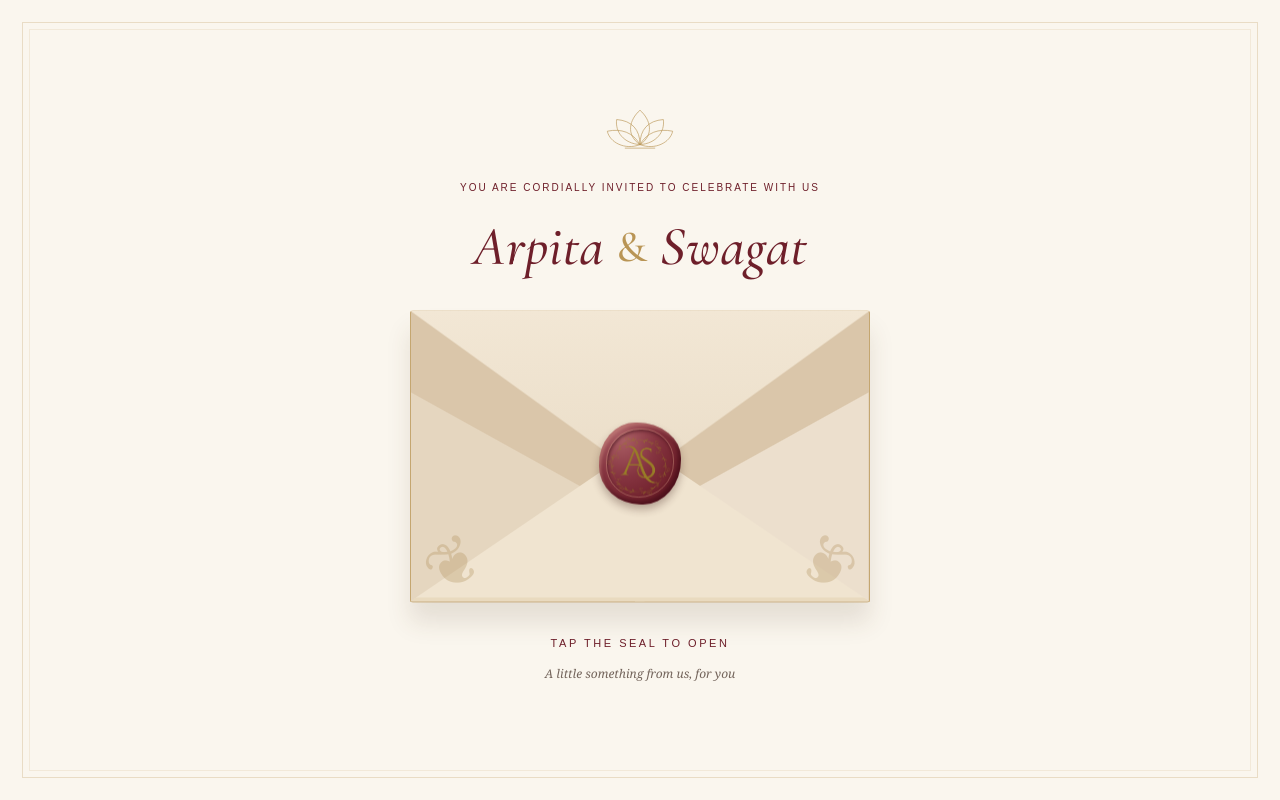
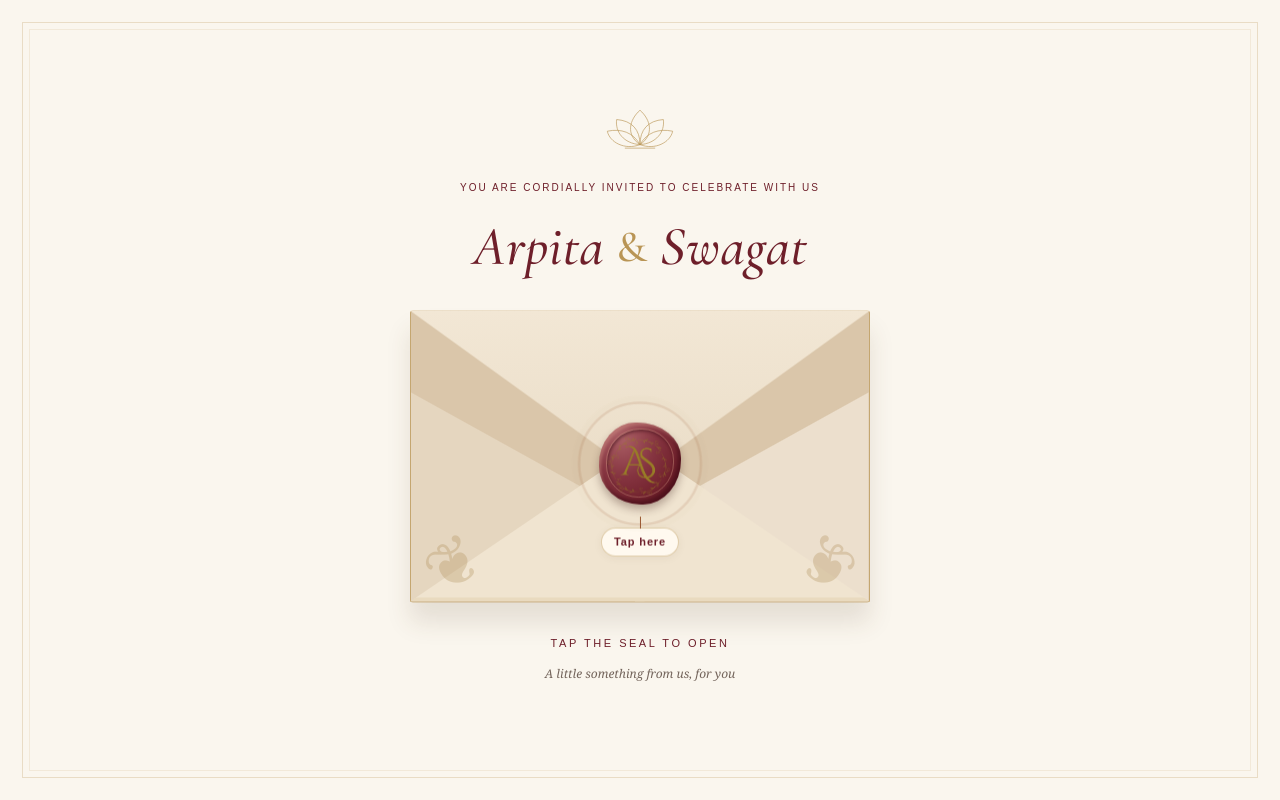
Before and after one commit to mishrarpita321/wedding-invitation, a React (Vite) app: page / in a window 1280 px wide. Built offline with nearby package versions, Linux system fonts and the light colour scheme.

Commit message:
highlight seal and scroll guidance

```diff
--- a/src/components/blessing/GaneshBlessing.tsx
+++ b/src/components/blessing/GaneshBlessing.tsx
@@ -1,3 +1,4 @@
+import { useEffect, useState } from 'react';
 import { motion, useReducedMotion, type Variants } from 'framer-motion';
 import { Flourish } from '../shared/Ornaments';
 import ganeshLogo from '../../../assets/GaneshLogo.png';
@@ -5,6 +6,18 @@ import './blessing.css';
 
 export default function GaneshBlessing() {
   const reduced = useReducedMotion();
+  const [showScrollCue, setShowScrollCue] = useState(true);
+  useEffect(() => {
+    const dismissOnScroll = () => {
+      if (window.scrollY > 48) {
+        setShowScrollCue(false);
+        window.removeEventListener('scroll', dismissOnScroll);
+      }
+    };
+    dismissOnScroll();
+    window.addEventListener('scroll', dismissOnScroll, { passive: true });
+    return () => window.removeEventListener('scroll', dismissOnScroll);
+  }, []);
   const item: Variants = {
     hidden: { opacity: 0, y: 16 },
     visible: { opacity: 1, y: 0, transition: { duration: 0.8 } },
@@ -25,6 +38,14 @@ export default function GaneshBlessing() {
         </motion.p>
         <motion.div variants={item}><Flourish /></motion.div>
       </div>
+      {showScrollCue && (
+        <a className="blessing-scroll-cue" href="#couple-names">
+          Scroll to explore
+          <svg viewBox="0 0 24 24" width="18" height="18" fill="none" stroke="currentColor" strokeWidth="1.5" aria-hidden="true">
+            <path d="m6 9 6 6 6-6" />
+          </svg>
+        </a>
+      )}
     </motion.section>
   );
 }
--- a/src/components/blessing/blessing.css
+++ b/src/components/blessing/blessing.css
@@ -19,6 +19,32 @@
   pointer-events: none;
 }
 .blessing-content { width: 100%; max-width: 580px; }
+.blessing-scroll-cue {
+  position: fixed;
+  bottom: max(22px, env(safe-area-inset-bottom));
+  left: 50%;
+  z-index: 15;
+  transform: translateX(-50%);
+  display: flex;
+  flex-direction: column;
+  align-items: center;
+  gap: 3px;
+  padding: 8px 18px;
+  border: 1px solid var(--line);
+  border-radius: 24px;
+  background: var(--ivory);
+  color: var(--maroon);
+  font: 10px/1.5 Arial, sans-serif;
+  letter-spacing: .14em;
+  text-decoration: none;
+  white-space: nowrap;
+}
+.blessing-scroll-cue svg { animation: blessing-scroll-nudge 2s ease-in-out infinite; }
+.blessing-scroll-cue:focus-visible { outline: 2px solid var(--maroon); outline-offset: 4px; }
+@keyframes blessing-scroll-nudge { 50% { transform: translateY(4px); } }
+@media (prefers-reduced-motion: reduce) {
+  .blessing-scroll-cue svg { animation: none; }
+}
 .sanskrit { font-family: 'Noto Serif Devanagari', Georgia, serif; color: var(--maroon); }
 .invocation { font-size: 20px; letter-spacing: .06em; margin-bottom: 28px; }
 .ganesh { display: block; width: clamp(220px, 42vw, 220px); max-width: 100%; height: auto; object-fit: contain; margin: 0 auto 28px; }
--- a/src/components/envelope/Envelope.tsx
+++ b/src/components/envelope/Envelope.tsx
@@ -30,6 +30,7 @@ export default function Envelope({ opening, onOpen }: EnvelopeProps) {
           whileHover={reduced || opening ? undefined : { scale: 1.04, transition: { type: 'tween', duration: 0.16, repeat: 0 } }}
           whileTap={opening ? undefined : pressFeedback(reduced, 0.95)}>
           <img src={sealLogo} alt="" draggable={false} />
+          <span className="seal-open-cue" aria-hidden="true">Tap here</span>
         </motion.button>
       </div>
       <span aria-hidden="true" className="envelope-vine vine-left">❦</span>
--- a/src/components/envelope/envelope.css
+++ b/src/components/envelope/envelope.css
@@ -85,6 +85,45 @@
 .wax-seal::before { content: ''; position: absolute; z-index: -1; inset: 8%; border-radius: 49% 46% 51% 47%; border: 1px solid #daa28b66; box-shadow: inset 1px 2px 3px #36081377; pointer-events: none; }
 .wax-seal img { display: block; width: 100%; height: auto; object-fit: contain; }
 .wax-seal:disabled { cursor: default; pointer-events: none; }
+.wax-seal::after {
+  content: '';
+  position: absolute;
+  inset: -9px;
+  border: 2px solid #99572f;
+  border-radius: 50%;
+  box-shadow: 0 0 0 5px #b995551c;
+  pointer-events: none;
+  animation: seal-invite-pulse 2.2s ease-out infinite;
+}
+.seal-open-cue {
+  position: absolute;
+  top: calc(100% + 23px);
+  left: 50%;
+  transform: translateX(-50%);
+  padding: 6px 12px;
+  border: 1px solid #b9955570;
+  border-radius: 20px;
+  background: #fff9ef;
+  color: var(--maroon);
+  font: 600 11px/1.4 Arial, sans-serif;
+  letter-spacing: .08em;
+  white-space: nowrap;
+  box-shadow: 0 2px 8px #573c2910;
+}
+.seal-open-cue::before {
+  content: '';
+  position: absolute;
+  bottom: 100%;
+  left: 50%;
+  height: 12px;
+  border-left: 1px solid #99572f;
+}
+.wax-seal:focus-visible { outline: 3px solid var(--maroon); outline-offset: 7px; }
+.is-open .wax-seal::after, .is-open .seal-open-cue { display: none; }
+@keyframes seal-invite-pulse {
+  0% { transform: scale(.96); opacity: .85; }
+  75%, 100% { transform: scale(1.3); opacity: 0; }
+}
 .envelope-vine { position: absolute; z-index: 5; bottom: 8px; color: #ac8b524d; font-size: 65px; line-height: 1; }
 .vine-left { left: 15px; transform: rotate(-35deg); }
 .vine-right { right: 15px; transform: rotate(35deg) scaleX(-1); }
@@ -127,6 +166,7 @@
   .envelope-stage .eyebrow { font-size: 11px; margin-bottom: 16px; }
 }
 @media (prefers-reduced-motion: reduce) {
+  .wax-seal::after { animation: none; opacity: .75; }
   .is-open .invitation-card { transform: translateY(-45%); }
   .envelope:not(.is-open) .envelope-flap { animation: none; }
   .envelope-flap, .invitation-card { transition-delay: 0s; }
```
